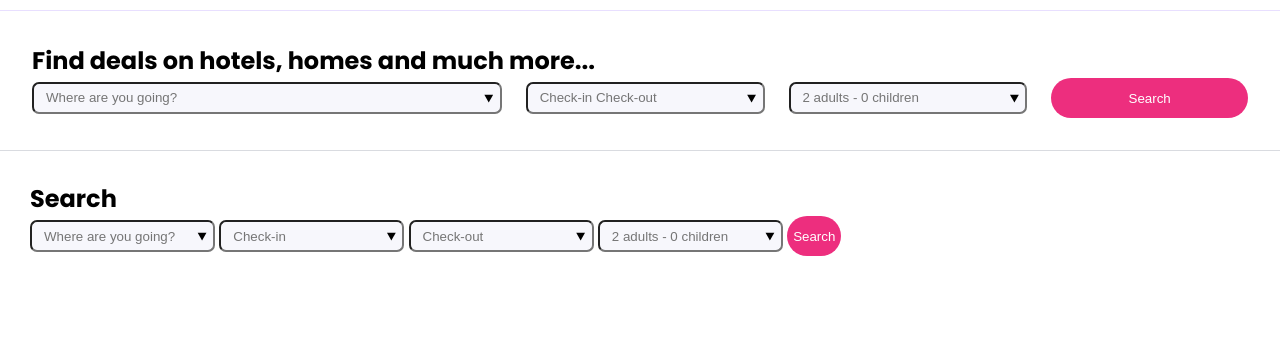
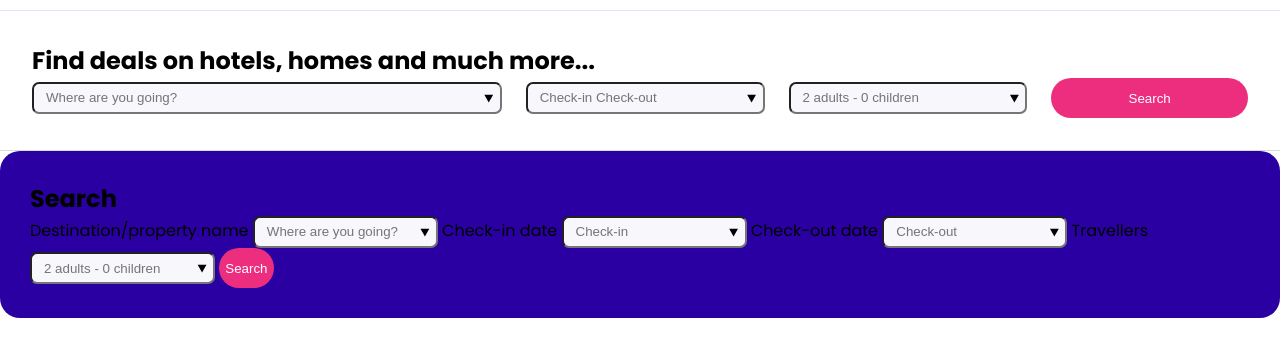
Before and after one commit to dawgun/202207-w1chwe-natalia-gherardi-david-lozano, a website: page index.html in a window 1280 px wide. Shown: the part 98-454 px from the top of the page. Drawn offline with nearby package versions, Linux system fonts and the light colour scheme; files that its build step writes are made by us from their sources.

Commit message:
added labels to inputs

```diff
--- a/index.html
+++ b/index.html
@@ -71,11 +71,13 @@
       <section class="secondary-search">
         <h2 class="secondary-search__tittle">Search</h2>
         <form class="secondary-search__form">
+          <label for="destination">Destination/property name</label>
           <input
             class="main-search__input"
             placeholder="Where are you going?"
             type="text"
             list="destination"
+            id="destination"
           />
           <datalist id="destination">
             <option>Barcelona</option>
@@ -83,12 +85,15 @@
             <option>Malgga</option>
             <option>Valencia</option>
           </datalist>
+          <label for="check-in"> Check-in date</label>
           <input
             class="main-search__input"
             placeholder="Check-in"
             type="text"
             list="calendary"
+            id="check-in"
           />
+          <label for="check-out">Check-out date</label>
           <input
             class="main-search__input"
             placeholder="Check-out"
@@ -98,6 +103,7 @@
           <datalist id="calendary">
             <option>Under Construction</option>
           </datalist>
+          <label for="travellers">Travellers</label>
           <input
             class="main-search__input"
             placeholder="2 adults - 0 children"
--- a/sass/style.scss
+++ b/sass/style.scss
@@ -104,3 +104,9 @@ h1 {
     flex: 1;
   }
 }
+.secondary-search {
+  background-color: #2a00a2;
+  border-radius: 20px;
+  display: flex;
+  flex-direction: column;
+}
```
